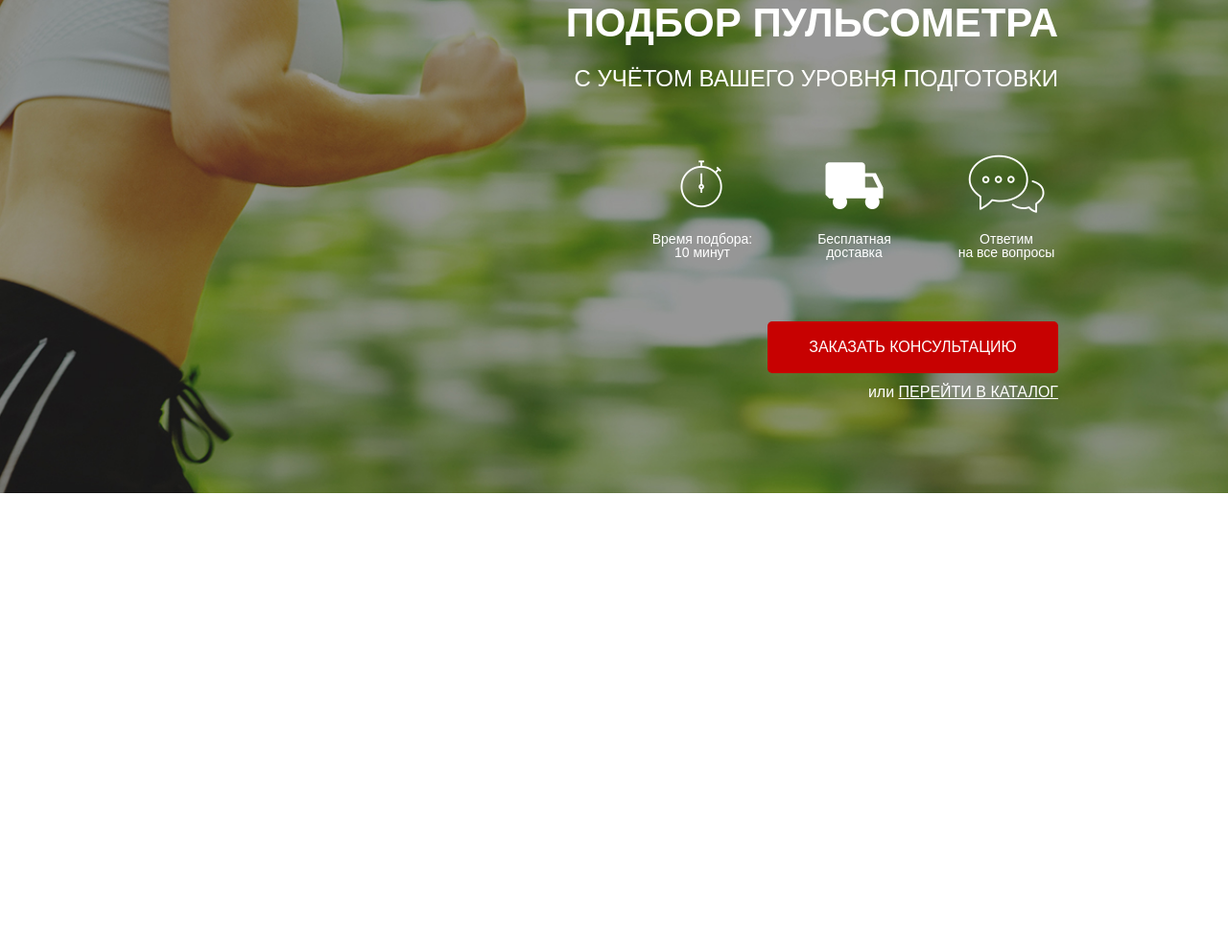
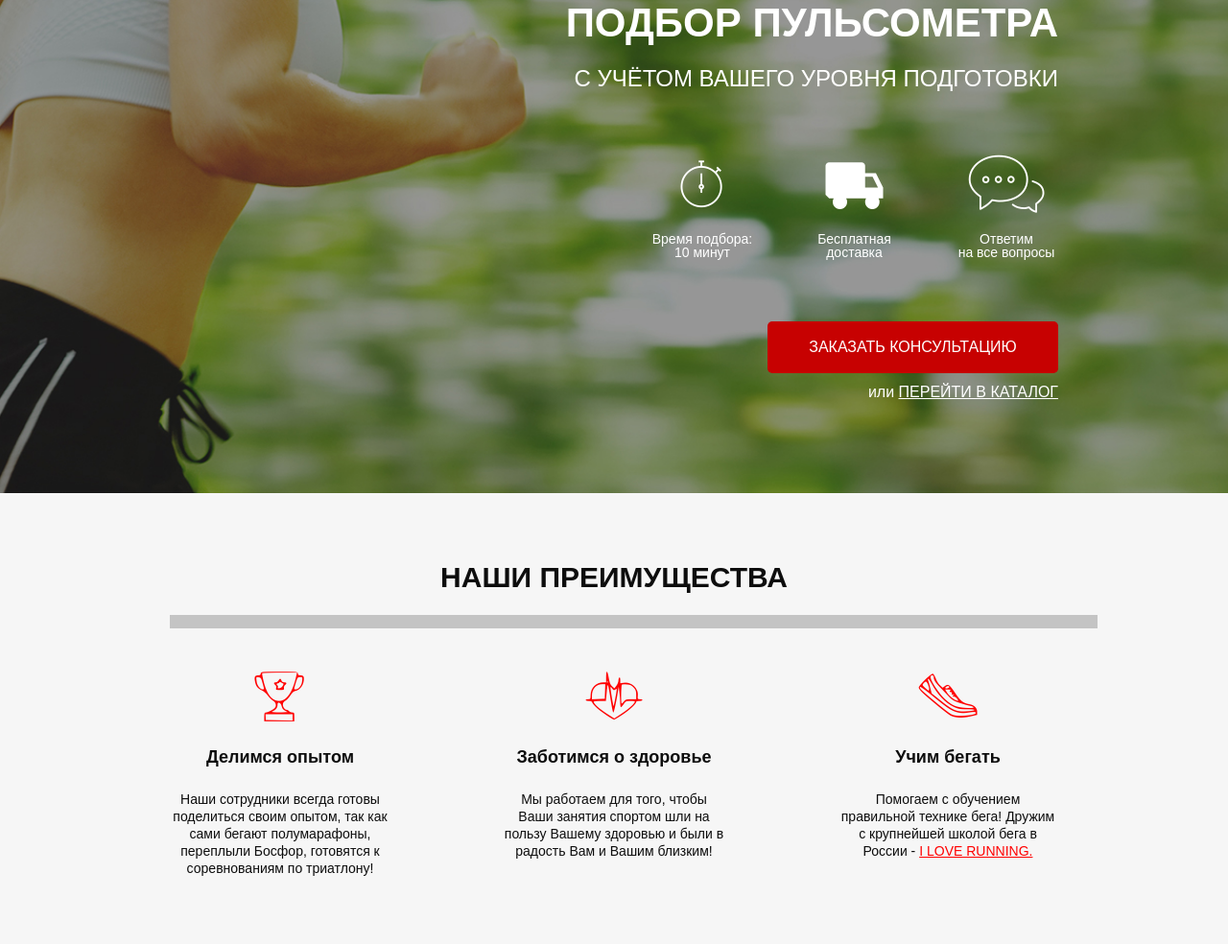
Before and after one commit to Shustovsky/runSmart, a website: page src/index.html in a window 1280 px wide. Shown: the part 168-1152 px from the top of the page at 96% size. Before the commit the page ends 800 px from the top, so only its background shows below. Drawn offline with nearby package versions, Linux system fonts and the light colour scheme; files whose address does not match are found by name.

Commit message:
add advantages and style him

```diff
--- a/src/index.html
+++ b/src/index.html
@@ -33,7 +33,6 @@
             <div class="promo__wrapper">
                 <h1 class="promo__header">Подбор пульсометра</h1>
                 <h2 class="promo__subheader">с учётом Вашего уровня подготовки</h2>
-
                 <div class="promo__icons">
                     <div class="promo__icon">
                         <span class="icon-stop-watch"></span> Время подбора: <br> 10 минут
@@ -54,6 +53,31 @@
 
         </div>
     </div>
+
+    <div class="advantages">
+        <div class="container">
+            <h2>НАШИ ПРЕИМУЩЕСТВА</h2>
+            <div class="advantages_spacer"></div>
+            <div class="advantages__items">
+                <div class="advantages__item">
+                    <div class="advantages__items_icon"><span class="icon-cup"></span></div>
+                    <div class="advantages__items_bold">Делимся опытом</div>
+                    <div class="advantages__items_normal">Наши сотрудники всегда готовы поделиться своим опытом, так как сами бегают полумарафоны, переплыли Босфор, готовятся к соревнованиям по триатлону!</div>
+                </div>
+                <div class="advantages__item">
+                    <div class="advantages__items_icon"><span class="icon-heart"></span></div>
+                    <div class="advantages__items_bold">Заботимся о здоровье</div>
+                    <div class="advantages__items_normal">Мы работаем для того, чтобы Ваши занятия спортом шли на пользу Вашему здоровью и были в радость Вам и Вашим близким!</div>
+                </div>
+                <div class="advantages__item">
+                    <div class="advantages__items_icon"><span class="icon-shoe"></span></div>
+                    <div class="advantages__items_bold">Учим бегать</div>
+                    <div class="advantages__items_normal">Помогаем с обучением правильной технике бега! Дружим с крупнейшей школой бега в России - <a href="#">I LOVE RUNNING.</a></div>
+                </div>
+            </div>
+        </div>
+    </div>
+
 </body>
 
 </html>
--- /dev/null
+++ b/src/sass/blocks/_advantages.scss
@@ -0,0 +1,49 @@
+.advantages {
+    height: 470px;
+    background: #F6F6F6;
+    h2 {
+        padding-top: 70px;
+        font-weight: 700;
+        font-size: 30px;
+        text-align: center;
+        color: #0D0D0D;
+    }
+    &_spacer {
+        margin-top: 21px;
+        width: 967px;
+        height: 14px;
+        background: #C4C4C4;
+    }
+    &__items {
+        display: flex;
+        justify-content: space-between;
+        align-items: start;
+        padding-top: 30px;
+        &_icon {
+            color: red;
+            font-size: 60px;
+            text-align: center;
+        }
+        &_bold {
+            font-weight: 700;
+            font-size: 18px;
+            line-height: 29px;
+            text-align: center;
+            color: #0D0D0D;
+        }
+        &_normal {
+            padding-top: 20px;
+            font-weight: 300;
+            font-size: 14px;
+            line-height: 18px;
+            text-align: center;
+            color: #0D0D0D;
+            a {
+                color: red;
+            }
+        }
+    }
+    &__item {
+        width: 230px;
+    }
+}
--- a/src/sass/style.scss
+++ b/src/sass/style.scss
@@ -3,6 +3,7 @@
 @import "blocks/promo";
 @import "blocks/header";
 @import "blocks/buttons";
+@import "blocks/advantages";
 * {
     font-family: 'MuseoModerno', sans-serif
 }
```
Also changed, not shown: src/css/style.min.css.
